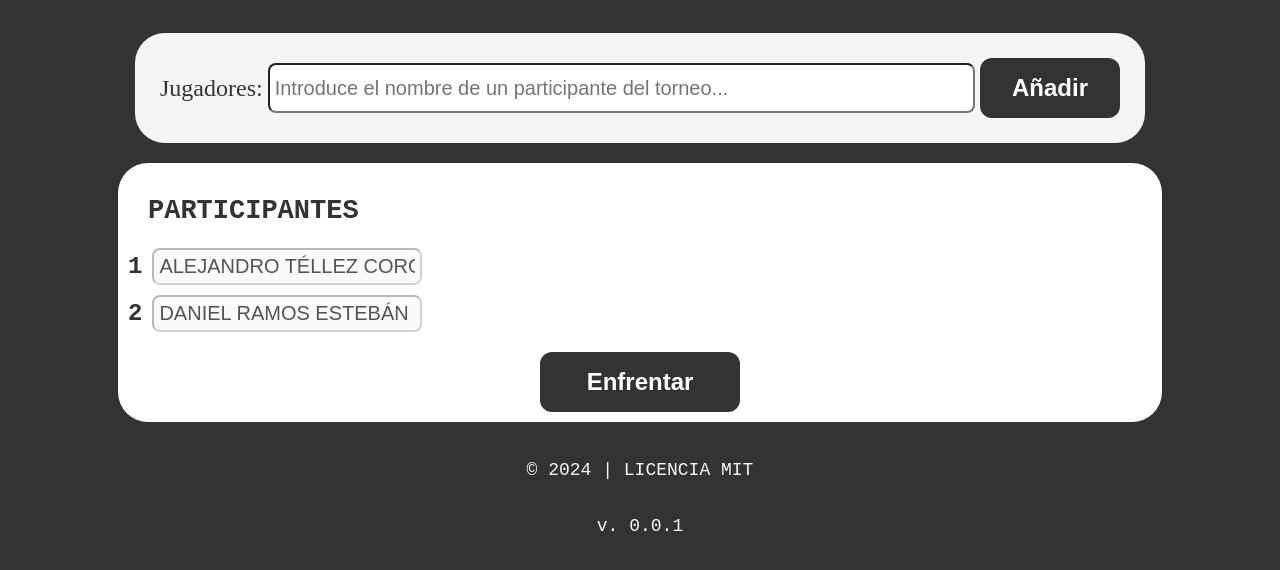
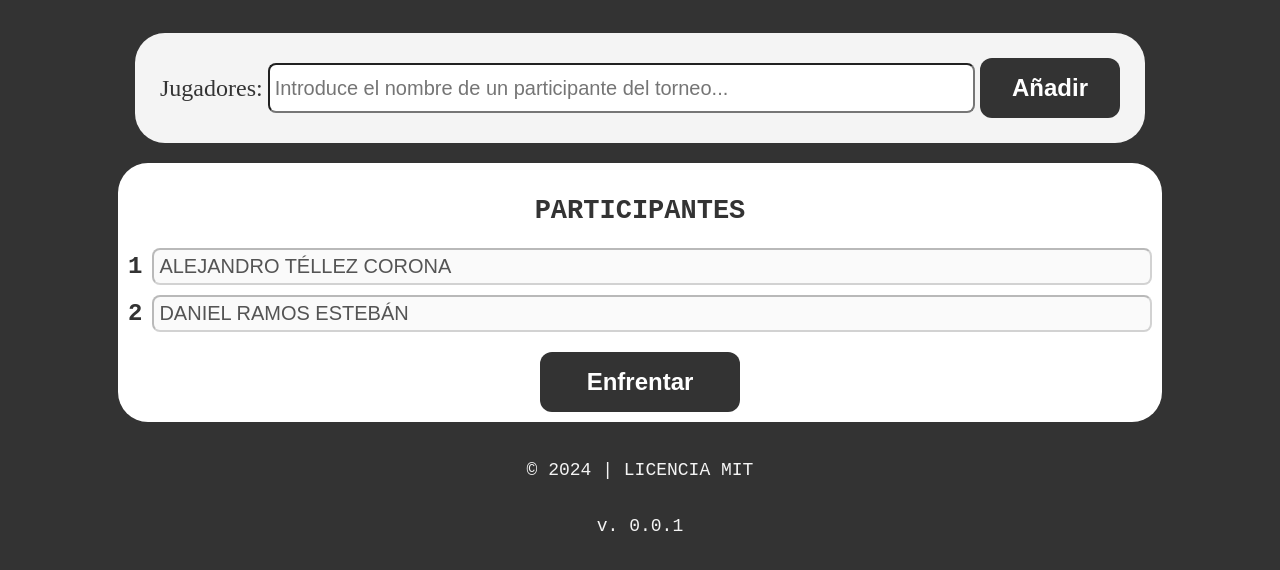
Before and after one commit to Alextc35/chess-tournament, a PHP site: page / in a window 1280 px wide. Shown: the part 132-702 px from the top of the page. Run offline with PHP 8.4, Linux system fonts and the light colour scheme.

Commit message:
Adaptado todo para las primeras fases de prueba

```diff
--- a/src/style.css
+++ b/src/style.css
@@ -112,7 +112,10 @@ body {
 .h1-view {
     text-align: left;
     text-transform: uppercase;
-    padding-left: 20px;
+    display: flex;
+    justify-content: center;
+    align-items: center;
+    width: auto;
 }
 
 .input-players {
@@ -132,7 +135,7 @@ body {
     text-transform: uppercase;
     border-radius: 8px;
     padding: 5px;
-    width: 25%;
+    width: 100%;
 }
 
 .view-name:last-child {
```
